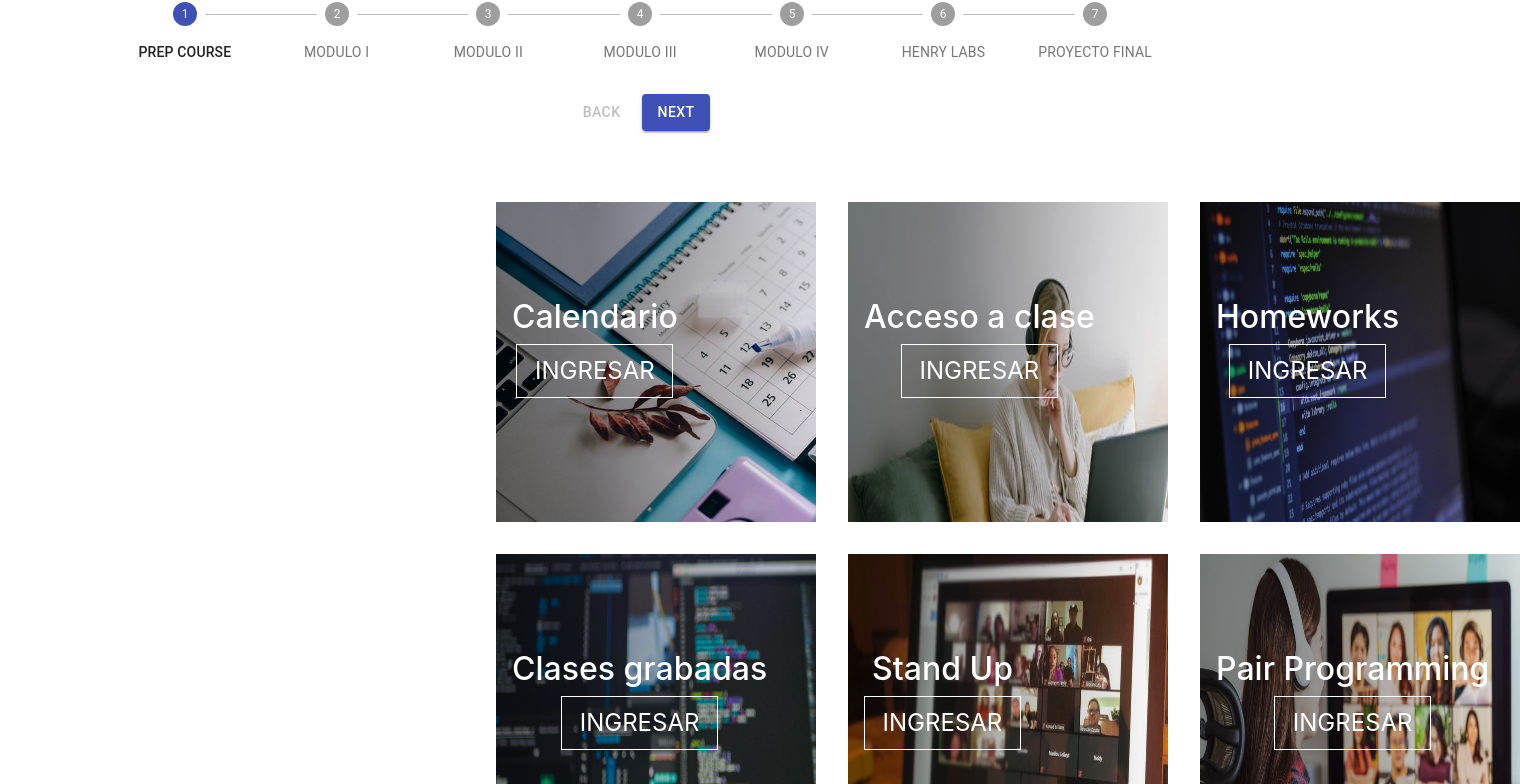
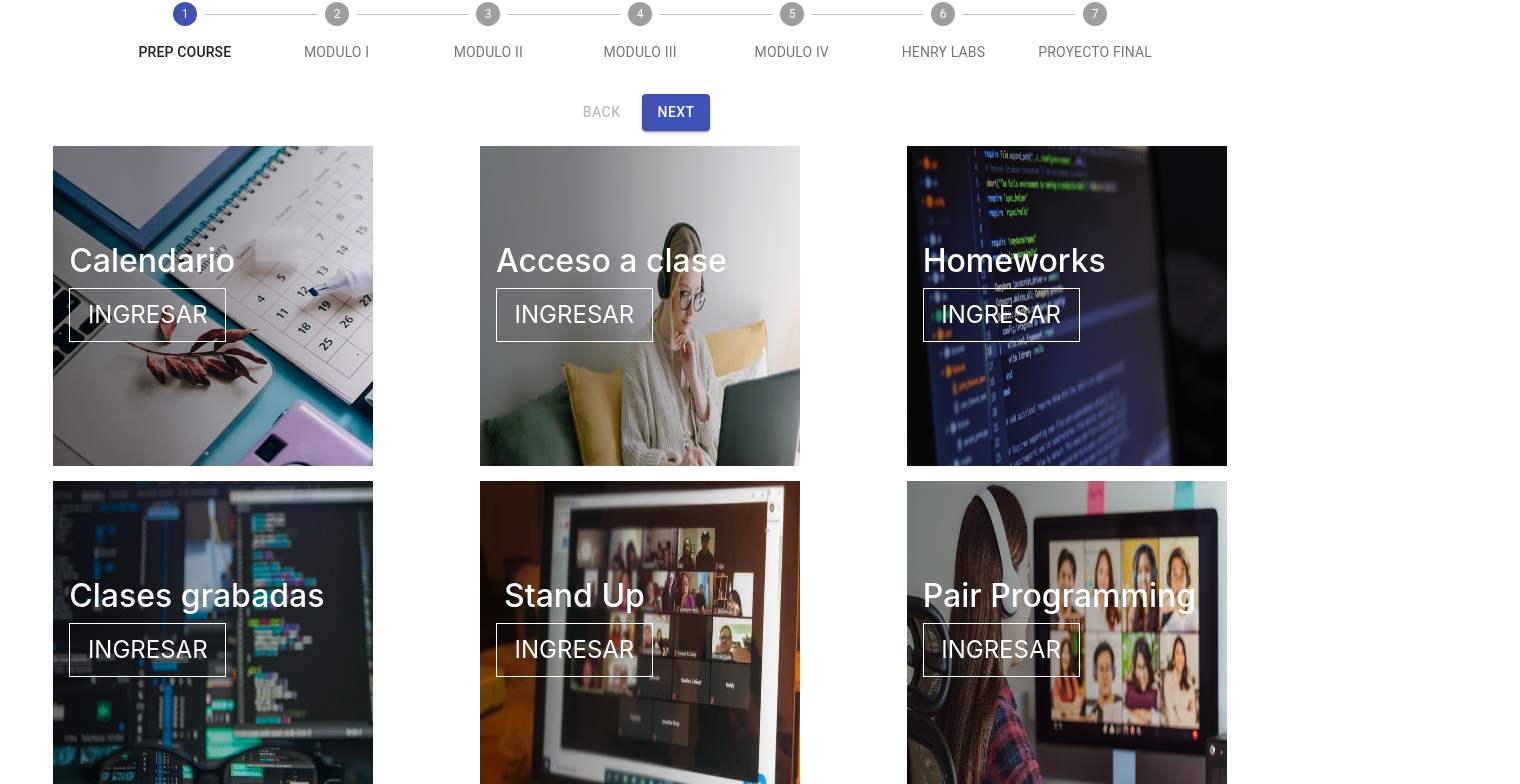
Before and after one commit to sebas-dev-lab/HenryApp, a React (Create React App) app in the folder clients/: page /alumnos in a window 1280 px wide. Shown: the part 648-1432 px from the top of the page, 1520 px wide, since content can reach past the window. Built offline with nearby package versions, Linux system fonts and the light colour scheme; a web font is replaced by a local one.

Commit message:
componentes perfil

```diff
--- a/clients/src/Componentes/Home.jsx
+++ b/clients/src/Componentes/Home.jsx
@@ -4,13 +4,13 @@ import {
   AppBar,
   Toolbar,
   Typography,
-  Link,
   FormControl,
   InputLabel,
   Select,
 } from "@material-ui/core";
 import logo from "./utils/LogoHenry.png";
 import home from "./utils/Home3.jpg";
+import {Link} from 'react-router-dom'
 
 const Home = () => {
   return (
@@ -20,23 +20,23 @@ const Home = () => {
           <img src={logo} alt="" />
 
           <Typography variant="h6" color="inherit" className={s.link}>
-            <Link href="/alumnos" color="inherit">
+            <Link to="/alumnos" color="inherit">
               {" "}
               Alumno{" "}
             </Link>
-            <Link href="/instructor" color="inherit">
+            <Link to="/instructor" color="inherit">
               {" "}
               Instructor{" "}
             </Link>
-            <Link href="/admin" color="inherit">
+            <Link to="/admin" color="inherit">
               {" "}
               Admin{" "}
             </Link>
-            <Link href="/login" color="inherit">
+            <Link to="/login" color="inherit">
               {" "}
               Login{" "}
             </Link>
-            <Link href="/registrarse" color="inherit">
+            <Link to="/registrarse" color="inherit">
               {" "}
               Registrarse{" "}
             </Link>
--- a/clients/src/Componentes/Navbar.jsx
+++ b/clients/src/Componentes/Navbar.jsx
@@ -2,26 +2,30 @@ import React from 'react';
 import s from '../styles/navbar.module.css';
 import {AppBar, Toolbar, Typography, Avatar }from '@material-ui/core';
 import logo from '../Componentes/utils/LogoHenry.png'
+import { useSelector } from "react-redux";
 import {Link} from 'react-router-dom'
 
 
 
 
 const Navbar = ()=>{
+  const {user} = useSelector(store => store.auth.user)
+  console.log(user, "**********Nuevo*****")
+
     return(
       <div className={s.cont_prin}>
         <AppBar position="static" className={s.menu}>
             <Toolbar variant="dense" className={s.cont_nav}>
               <Typography variant="h6" color="inherit" className={s.link}>
-                Hola! Toni Tralice
+                Hola! {user && user.name}
               </Typography>
             </Toolbar>
         </AppBar>
         <AppBar position="static" className={s.menu2}>
             <Toolbar variant="dense" className={s.cont_nav2}>
-              <Link href="/"><img src={logo}/></Link>
+              <Link to="/"><img src={logo}/></Link>
               <Typography variant="h6" color="inherit" className={s.link2}>
-                <Avatar className={s.avatar}>N</Avatar>
+              <Avatar className={s.avatar}>{user && user.name[0]}</Avatar>
                 <Link to="/perfil" color="inherit"> Mi Perfil </Link>
               </Typography>
             </Toolbar>
--- a/clients/src/Componentes/PerfilUser.jsx
+++ b/clients/src/Componentes/PerfilUser.jsx
@@ -1,10 +1,11 @@
 import React from "react";
 import {useState} from "react";
 import s from "../styles/perfilUser.module.css";
-import { Typography, Breadcrumbs, Link, TextField, Button } from "@material-ui/core";
+import { Typography, Breadcrumbs, TextField, Button } from "@material-ui/core";
 import { useSelector, useDispatch } from "react-redux";
 import fotoPerfil from '../Componentes/utils/fotoPerfil.jpg'
 import {editUserData} from '../redux/actions/studentActions'
+import {Link} from 'react-router-dom'
 
 
 const Perfil = ()=>{
@@ -35,14 +36,25 @@ const Perfil = ()=>{
 
     return(
         <di>
+            {user.role !== 'admin' ?
                 <Breadcrumbs aria-label="breadcrumb" className={s.miga}>
-                <Link color="inherit" href="/alumnos" >
+                    <Link color="inherit" to="/alumnos" >
                         Alumno
                     </Link>
-                <Link color="inherit" href="/perfil" >
+                    <Link color="inherit" to="/perfil" >
                         Perfil
                     </Link>
                 </Breadcrumbs>
+            :
+                <Breadcrumbs aria-label="breadcrumb" className={s.miga}>
+                        <Link color="inherit" to="/admin" >
+                            Administrador
+                        </Link>
+                        <Link color="inherit" to="/perfil" >
+                            Perfil
+                        </Link>
+                </Breadcrumbs>
+             }
             <div className={s.cont_print}>
                 <div className={s.todo}>
                     <div className={s.cont_info}>
@@ -219,11 +231,12 @@ const Perfil = ()=>{
                                 }
                                 </>
                             </div>
+                            { user.role !== 'admin' ?
                             <div className={s.form}>
                                 <h1>Henry</h1>
                                 <div className={s.infoHenry}>
                                     <label>Cohorte</label>
-                                    <Typography>Perteneces al Cohorte: {user.cohorte.name}</Typography>
+                                    <Typography>Perteneces al Cohorte: {user.cohorte && user.cohorte.name}</Typography>
 
                                     <label>Instructor</label>
                                     <Typography>Tu instructor este Cohorte sera:</Typography>
@@ -235,6 +248,10 @@ const Perfil = ()=>{
                                     <Typography>Tus PM´s en esta etapa seran:</Typography>
                                 </div>
                             </div>
+                            :
+                            <div></div>
+                            }
+
                         </div>
 
                     </div>
--- a/clients/src/Componentes/Student/Student.css
+++ b/clients/src/Componentes/Student/Student.css
@@ -1,39 +1,23 @@
 .container {
   /* justify-content: center !important; */
   text-align: center;
-  background-color: "black" !important;
 }
-
-/* .modulos{
-
- /* justify-content: center !important; */
-/* text-align: center;
- background-color: "black"!important; */
-/* margin-left: -15%; */
-/* } */
-
-.section {
-  padding: 4rem 0;
+.algo{
+  margin-top: 10px;
+  /* background-color: blue; */
 }
-
+.conten_taks{
+  /* border: 1px solid red; */
+  display: flex;
+  justify-content: space-around;
+  margin-top: 15px;
+  margin-bottom: 15px;
+}
 .category .title {
   font-size: 2rem;
   font-weight: 40;
   text-align: center;
   margin-bottom: 3rem;
-}
-
-.category-center {
-  display: grid;
-  grid-template-columns: repeat(3, 1fr);
-  gap: 2rem;
-  margin-left: 40%;
-  height: 20%;
-  border: 1px solid transparent;
-  width: 30%;
-  align-items: center;
-  box-shadow: black;
-  margin-top: 5%;
 }
 
 .category-box {
@@ -42,7 +26,7 @@
   height: 20rem;
   width: 20rem;
   overflow: hidden;
-  z-index: 1;
+  /* z-index: 1; */
   box-shadow: black;
 }
 
@@ -111,12 +95,6 @@
   border: 1px solid var(--black);
   background-color: var(--black);
 }
-
-/* @media only screen and (max-width: 1200px) {
-   .category-box .content h2 {
-     font-size: 2rem;
-   } */
-
 .category-box .content span {
   font-size: 1.5rem;
   margin-left: 110%;
@@ -138,21 +116,6 @@
   z-index: 1;
   left: 15%;
 }
-
-/* .progressbar div li{
-   float: left;
-   width: 20%;
-   position: relative;
-   text-align: center;
-   list-style: none;
-   font-size: 0.9em;
-
- } */
-/* *::before, *::after {
-   box-sizing: inherit;
-   border-color: transparent;
-   color: black;
-} */
 
 .btn-light {
   border: transparent;
@@ -197,10 +160,6 @@
   top: 15px;
   left: -50%;
   z-index: -1;
-  /* display: flex;
-   justify-content: space-evenly;
-   flex-direction: row;
-   text-align: center; */
 }
 .progressbar {
   color: silver;
--- a/clients/src/Componentes/Student/Student.js
+++ b/clients/src/Componentes/Student/Student.js
@@ -60,22 +60,9 @@ const Student = () => {
         {/* </div> */}
       </div>
 
-      <div>
+      <div className="algo">
         {/* <h1 style= {{textAlign: "center", marginTop: "35px", fontFamily: "fantasy"}}></h1>  */}
-        <div
-          style={{
-            alignItems: "center",
-            height: "-30px",
-            marginTop: "-10px",
-            marginLeft: "20px",
-            marginRight: "20px",
-            alignItems: "center",
-            justifyContent: "space-around",
-          }}
-        ></div>
-        <div className="grid">
-          <section class="section category">
-            <div class="category-center container">
+              <div className='conten_taks'>
                 <div class="category-box">
                   <img key={img3} src={img3} alt="" />
                   <div class="content">
@@ -105,7 +92,8 @@ const Student = () => {
                     <Link className="link">INGRESAR</Link>
                   </div>
                 </div>
-
+              </div>
+              <div className='conten_taks'>
                 <div class="category-box">
                   <img key={coding} src={coding} alt="" />
                   <div class="content">
@@ -136,7 +124,9 @@ const Student = () => {
                     <Link className="link">INGRESAR</Link>
                   </div>
                 </div>
+              </div>
               {/* <div style={{ marginLeft: "50px"}} >   */}
+              <div className='conten_taks'>
                 <div class="category-box">
                   <img key={calif} src={calif} alt="" />
                   <div class="content">
@@ -148,8 +138,7 @@ const Student = () => {
                   </div>
                 </div>
               </div>
-          </section>
-        </div>
+
       </div>
       <Footer />
     </div>
--- a/clients/src/Componentes/login/Login2.jsx
+++ b/clients/src/Componentes/login/Login2.jsx
@@ -1,11 +1,15 @@
-import React, { useState } from "react";
-import { useDispatch } from 'react-redux';
+import React, { useEffect, useState } from "react";
+import { useDispatch, useSelector } from 'react-redux';
 import "./Login2.css";
 import { authLogin } from '../../redux/actions/authActions';
 import { useHistory } from  'react-router-dom';
 
 
 export default function Login() {
+
+    const userLogin = useSelector(store => store.auth.user.user)
+    console.log(userLogin, "*********************************")
+
     const [user, setUser] = useState('');
     const [pass, setPass] = useState('');
     const dispatch = useDispatch();
@@ -22,8 +26,17 @@ export default function Login() {
     const enviar = async (e) => {
         e.preventDefault()
         await dispatch(authLogin(user, pass))
-        history.push('/admin')
+
     }
+
+    useEffect(()=>{
+        if(userLogin && userLogin.role === 'admin'){
+            history.push('/admin')
+        }
+        if(userLogin && userLogin.role === 'student'){
+            history.push('/alumnos')
+        }
+    }, [userLogin])
 
     return (
         <div className="align">
@@ -34,7 +47,7 @@ export default function Login() {
 
                     <div className="form__field">
                         <label for="login__username"><span className="hidden">Usuario</span></label>
-                        <input onChange={userchange} id="login__username" type="text" name="username" className="form__input" placeholder="Nombre de Usuario" required />
+                        <input onChange={userchange} id="login__username" type="text" name="username" className="form__input" placeholder="Correo" required />
                     </div>
 
                     <div class="form__field">
```
Lines whose indentation alone changed are shown as unchanged.
